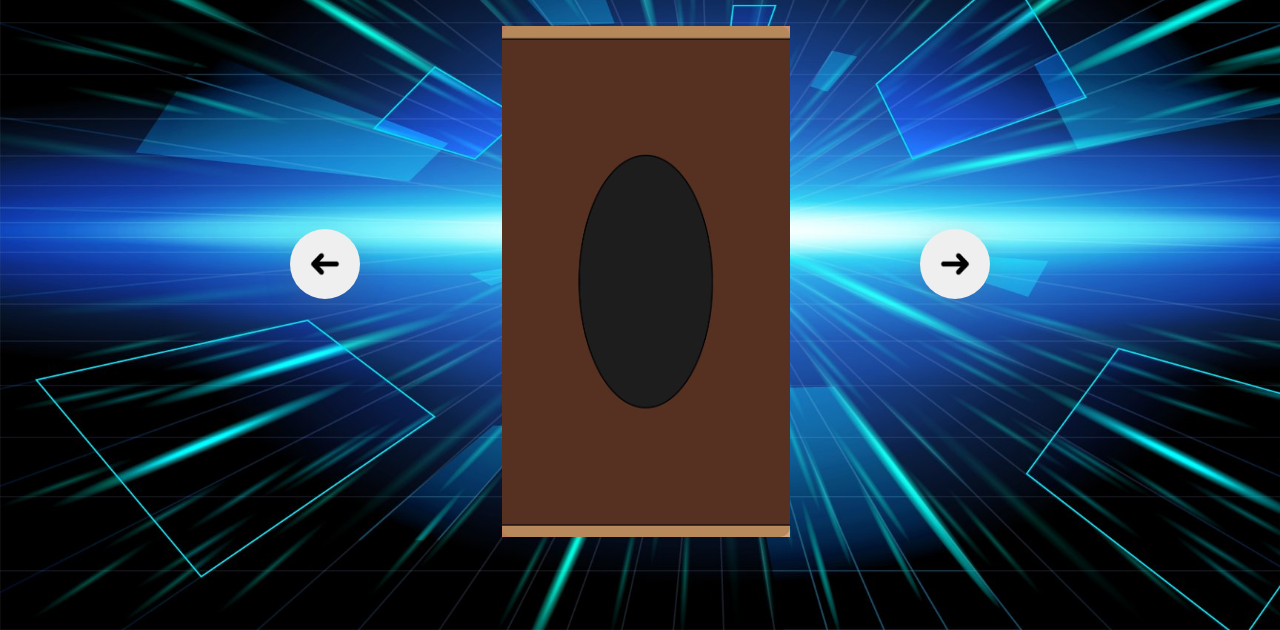
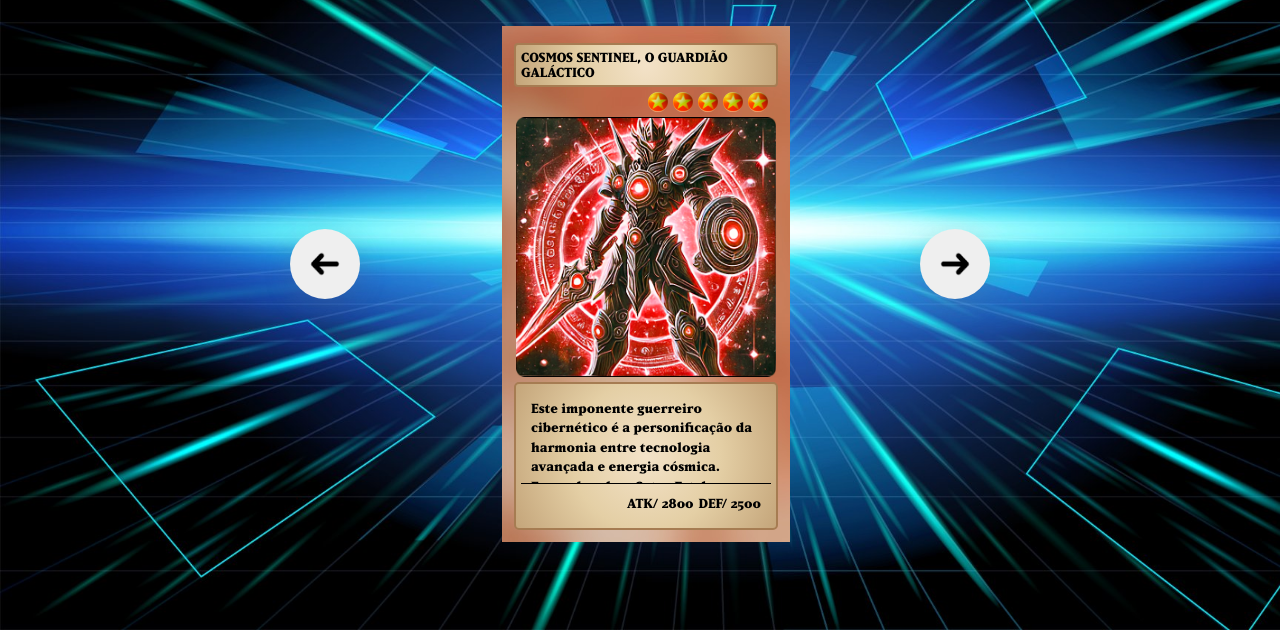
Before and after one commit to Chrysthy/card-flow-project, a plain HTML site: page index.html in a window 1280 px wide. Shown: the part 170-800 px from the top of the page. Drawn offline with Linux system fonts and the light colour scheme.

Commit message:
update content

```diff
--- a/index.html
+++ b/index.html
@@ -33,7 +33,7 @@
 
             <li class="cartao fundo-1 selecionado">
 
-                <div class="carta-virada mostrar-fundo-carta"></div>
+                <div class="carta-virada"></div>
 
                 <h2 class="nome">Cosmos Sentinel, o Guardião Galáctico</h2>
 
```
